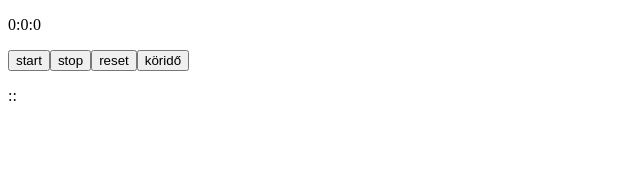
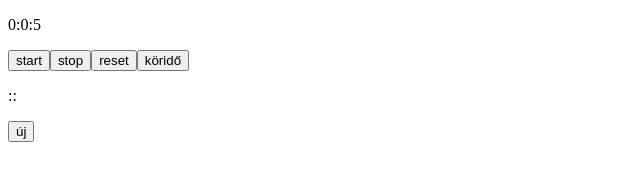
Before and after one commit to Gabi679/zerotoherofinal, an Angular app: page /stopper in a window 1280 px wide. Shown: the top 192 px of the page, without its empty margins (0-640 px from the left). Built offline with nearby package versions, Linux system fonts and the light colour scheme.

Commit message:
13. feladat

```diff
--- a/src/app/stopper/stopper.component.html
+++ b/src/app/stopper/stopper.component.html
@@ -1,7 +1,11 @@
-<p >{{hour}}:{{minute}}:{{second}}</p>
-<button (click)="start()">start</button>
-<button (click)="stop()">stop</button>
-<button (click)="reset()">reset</button>
-<button (click)="add()">köridő</button>
 
-<p *ngFor="let time of times">{{time.hour}}:{{time.minute}}:{{time.second}}</p>
+<div *ngFor="let stop of stoppers; let i=index">
+  <p >{{stop.hour}}:{{stop.minute}}:{{stop.second}}</p>
+  <button (click)="start(i)">start</button>
+  <button (click)="stop(i)">stop</button>
+  <button (click)="reset(i)">reset</button>
+  <button (click)="add(i)">köridő</button>
+
+  <p *ngFor="let time of stop.times">{{time.hour}}:{{time.minute}}:{{time.second}}</p>
+</div>
+<button (click)="new()">új</button>
--- a/src/app/stopper/stopper.component.ts
+++ b/src/app/stopper/stopper.component.ts
@@ -19,54 +19,86 @@ export class StopperComponent implements OnInit {
    times = [{
 
    }]
+   stoppers=[
+     {
+      lastSecond:0,
+      lastMinute:0,
+      lastHour:0,
+      second: 0,
+      minute: 0,
+      hour: 0,
+      id: setInterval(() => {
+        this.myTimer(0);
+    }, 1000),
+    times : [{
+
+    }]
+   }]
   ngOnInit() {
 
 
   }
 
-  myTimer() {
-    this.timeGoes();
+  myTimer(stopper) {
+    this.timeGoes(stopper);
   }
 
-  timeGoes(){
-    this.second++;
-    if(this.second==60){
-      this.minute++;
-      this.second=0;
+  timeGoes(stopper){
+    this.stoppers[stopper].second++;
+    if(this.stoppers[stopper].second==60){
+      this.stoppers[stopper].minute++;
+      this.stoppers[stopper].second=0;
     }
-    if(this.minute==60){
-      this.hour++;
-      this.minute=0;
+    if(this.stoppers[stopper].minute==60){
+      this.stoppers[stopper].hour++;
+      this.stoppers[stopper].minute=0;
     }
   }
-  start(){
-    this.id= setInterval(() => {
-      this.myTimer();
+  start(stopper){
+    this.stoppers[stopper].id= setInterval(() => {
+      this.myTimer(stopper);
   }, 1000);
   }
 
-  stop(){
-    clearInterval(this.id)
+  stop(stopper){
+    clearInterval(this.stoppers[stopper].id)
   }
 
-  reset(){
-    this.stop();
-    this.hour=0;
-    this.minute=0;
-    this.second=0;
+  reset(stopper){
+    this.stop(stopper);
+    this.stoppers[stopper].hour=0;
+    this.stoppers[stopper].minute=0;
+    this.stoppers[stopper].second=0;
   }
 
-  add(){
-    this.times.push(
+  add(stopper){
+    this.stoppers[stopper].times.push(
       {
-        second: this.second-this.lastSecond,
-        minute: this.minute-this.lastMinute,
-        hour: this.hour-this.lastMinute,
+        second: this.stoppers[stopper].second-this.stoppers[stopper].lastSecond,
+        minute: this.stoppers[stopper].minute-this.stoppers[stopper].lastMinute,
+        hour: this.stoppers[stopper].hour-this.stoppers[stopper].lastMinute,
       }
     )
-    this.lastHour=this.hour;
-    this.lastMinute=this.minute;
-    this.lastSecond=this.second;
+    this.stoppers[stopper].lastHour=this.stoppers[stopper].hour;
+    this.stoppers[stopper].lastMinute=this.stoppers[stopper].minute;
+    this.stoppers[stopper].lastSecond=this.stoppers[stopper].second;
+  }
+  new(){
+    this.stoppers.push({
+      lastSecond:0,
+      lastMinute:0,
+      lastHour:0,
+      second: 0,
+      minute: 0,
+      hour: 0,
+      id: setInterval(() => {
+        this.myTimer(0);
+    }, 1000),
+    times : [{
+
+    }]
+    }
+    )
   }
 
 }
```
